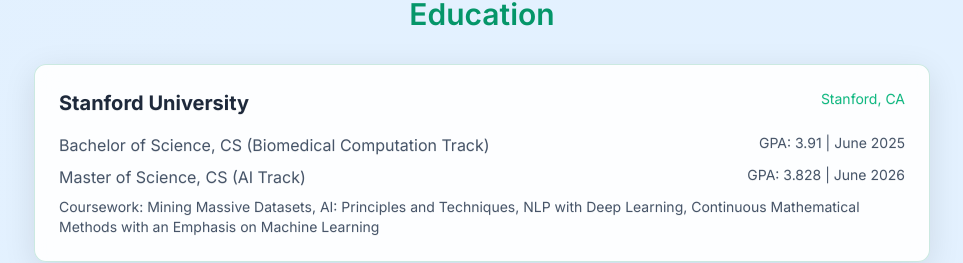
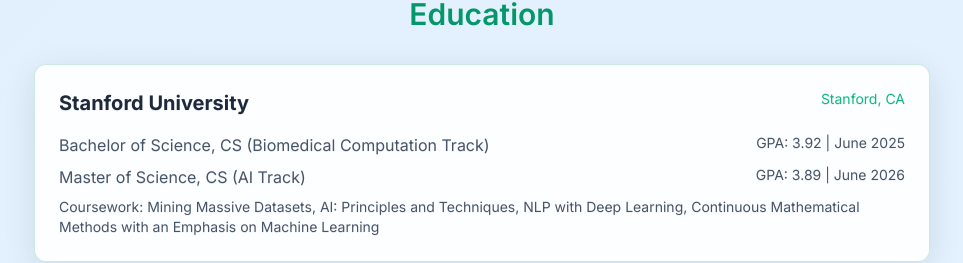
Before and after one commit to hclay116/profile-website, a Next.js app: page / in a window 1280 px wide. Shown: the part 1040-1303 px from the top of the page, without its empty margins (158-1121 px from the left). Built offline with nearby package versions, Linux system fonts and the light colour scheme.

Commit message:
resume update 2

```diff
--- a/app/data/resume.ts
+++ b/app/data/resume.ts
@@ -6,7 +6,7 @@
       "Bachelor of Science, CS (Biomedical Computation Track)",
       "Master of Science, CS (AI Track)"
     ],
-    gpas: ["GPA: 3.91", "GPA: 3.828"],
+    gpas: ["GPA: 3.92", "GPA: 3.89"],
     dates: ["June 2025", "June 2026"],
     details: [
       "Coursework: Mining Massive Datasets, AI: Principles and Techniques, NLP with Deep Learning, Continuous Mathematical Methods with an Emphasis on Machine Learning"
```
Also changed, not shown: 1 other file (tests, documents, lock files or other folders).
